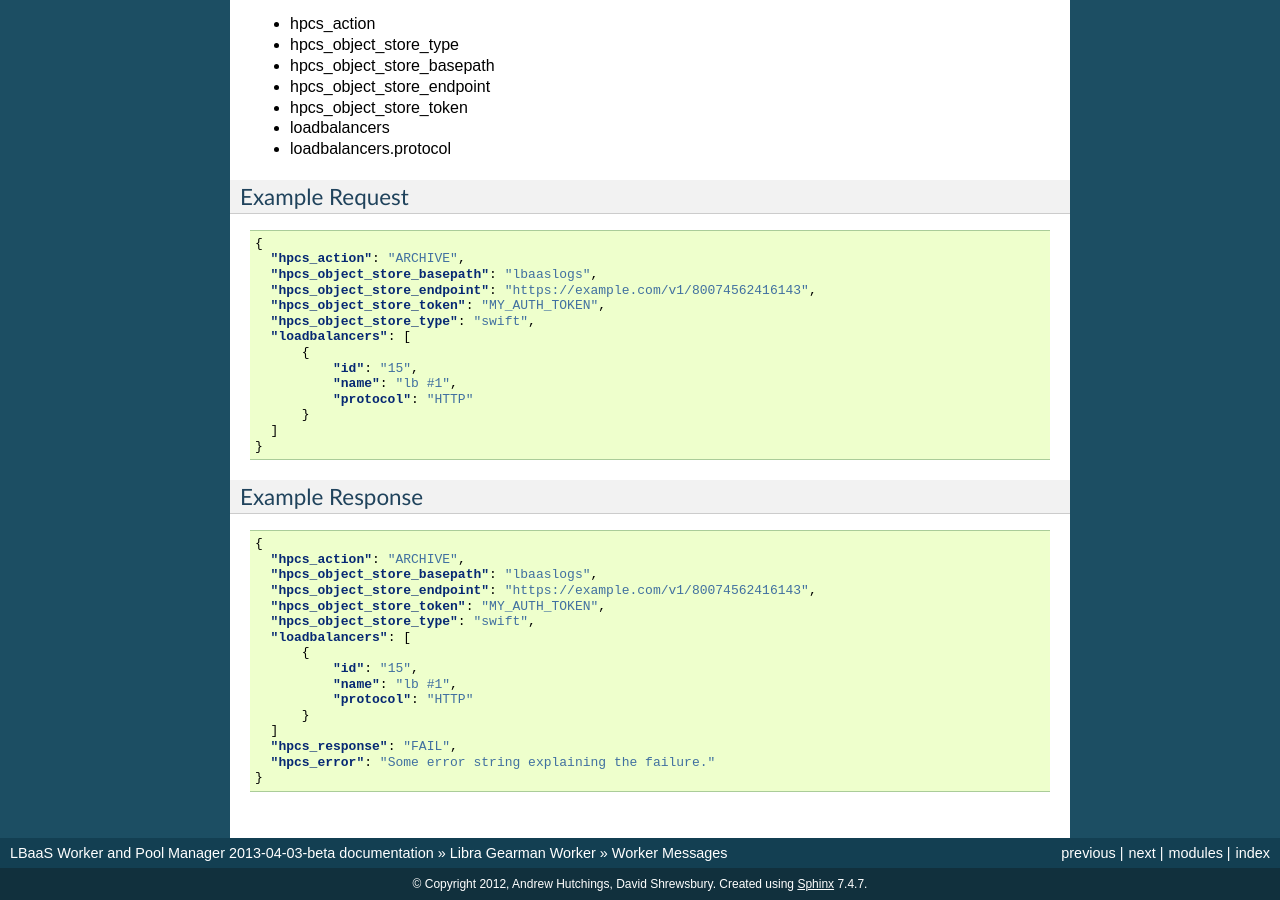
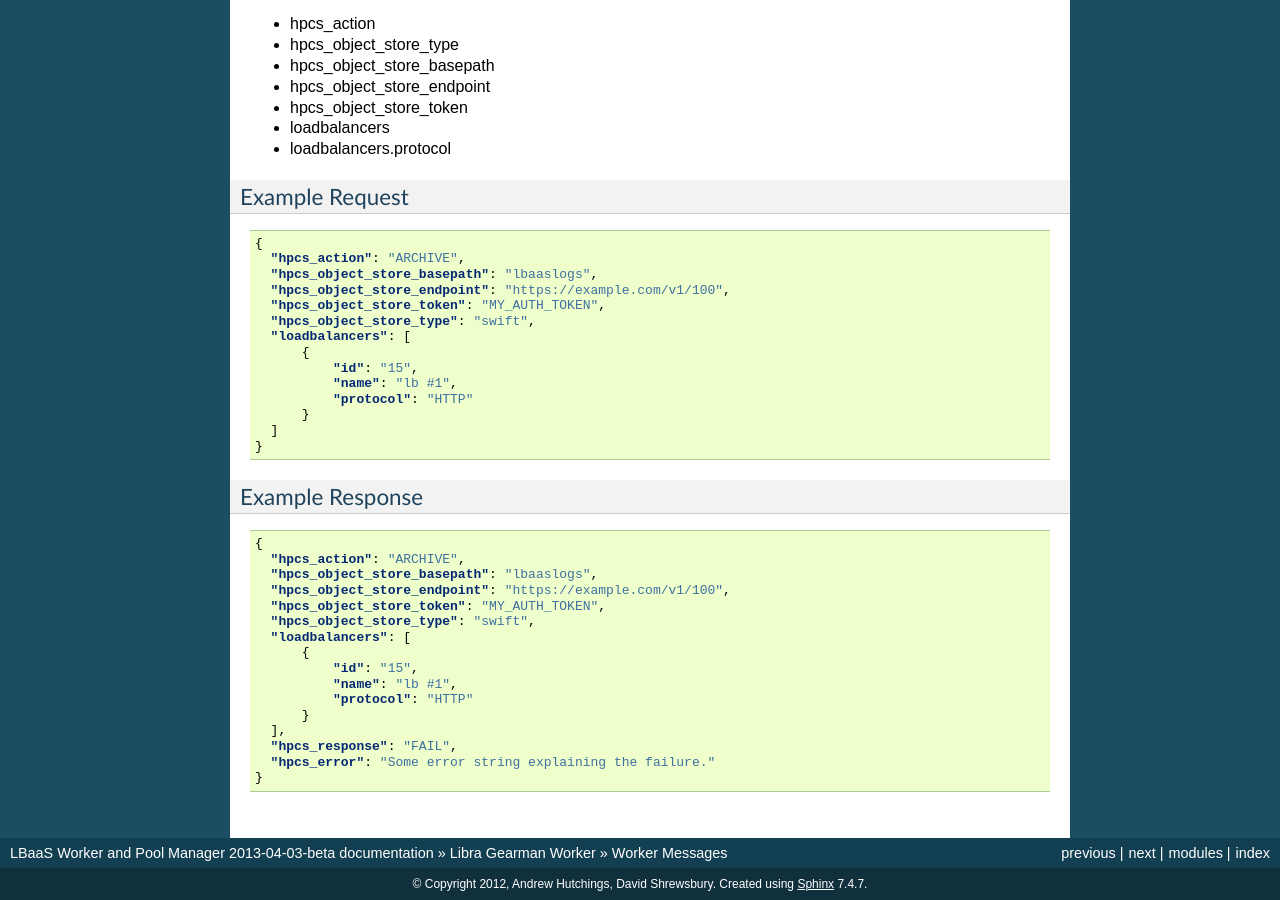
Before and after one commit to stackforge/libra, a Sphinx documentation site: the page built from doc/worker/messages.rst, in a window 1280 px wide and 900 px high, scrolled down 3454 px. Built offline with Sphinx 7.4.7, drawn with Linux system fonts in a browser that asks for light colours; some of the changed lines change nothing that is shown.

Commit message:
Worker message example correction.
Change-Id: I907e3e6fb61123fd57330dd4baab97d1108a6a37

```diff
--- a/doc/worker/messages.rst
+++ b/doc/worker/messages.rst
@@ -239,7 +239,7 @@ Example Request
   {
     "hpcs_action": "ARCHIVE",
     "hpcs_object_store_basepath": "lbaaslogs",
-    "hpcs_object_store_endpoint": "https://example.com/v1/80074562416143",
+    "hpcs_object_store_endpoint": "https://example.com/v1/100",
     "hpcs_object_store_token": "MY_AUTH_TOKEN",
     "hpcs_object_store_type": "swift",
     "loadbalancers": [
@@ -259,7 +259,7 @@ Example Response
   {
     "hpcs_action": "ARCHIVE",
     "hpcs_object_store_basepath": "lbaaslogs",
-    "hpcs_object_store_endpoint": "https://example.com/v1/80074562416143",
+    "hpcs_object_store_endpoint": "https://example.com/v1/100",
     "hpcs_object_store_token": "MY_AUTH_TOKEN",
     "hpcs_object_store_type": "swift",
     "loadbalancers": [
@@ -268,7 +268,7 @@ Example Response
             "name": "lb #1",
             "protocol": "HTTP"
         }
-    ]
+    ],
     "hpcs_response": "FAIL",
     "hpcs_error": "Some error string explaining the failure."
   }
```
